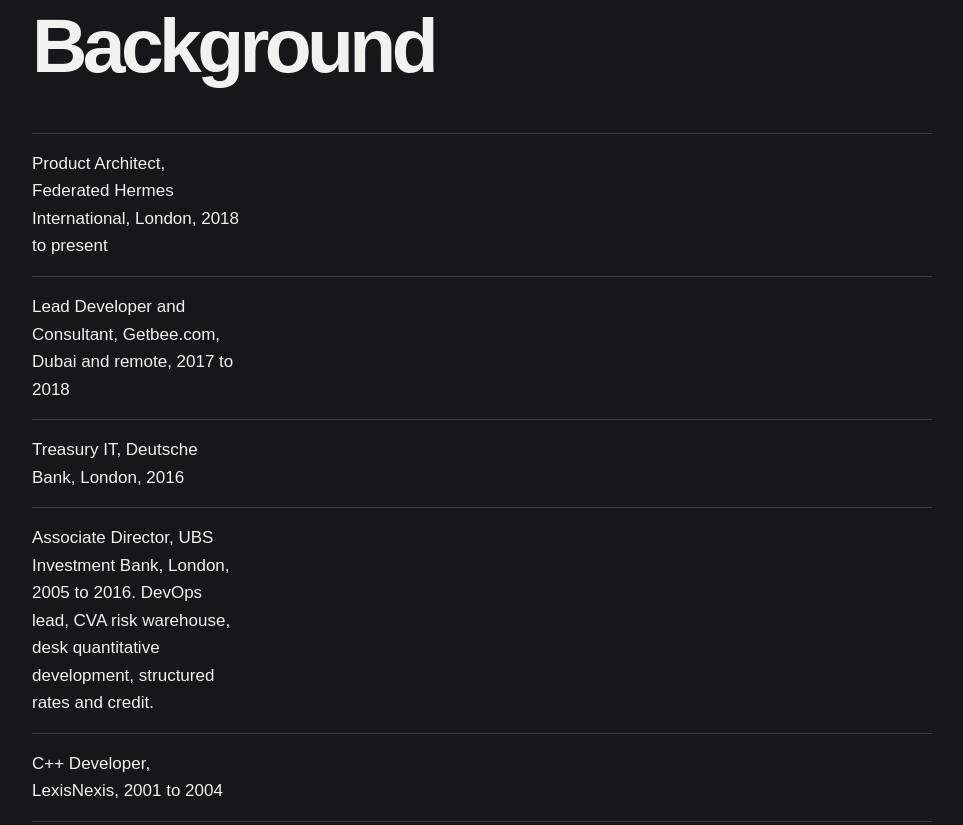
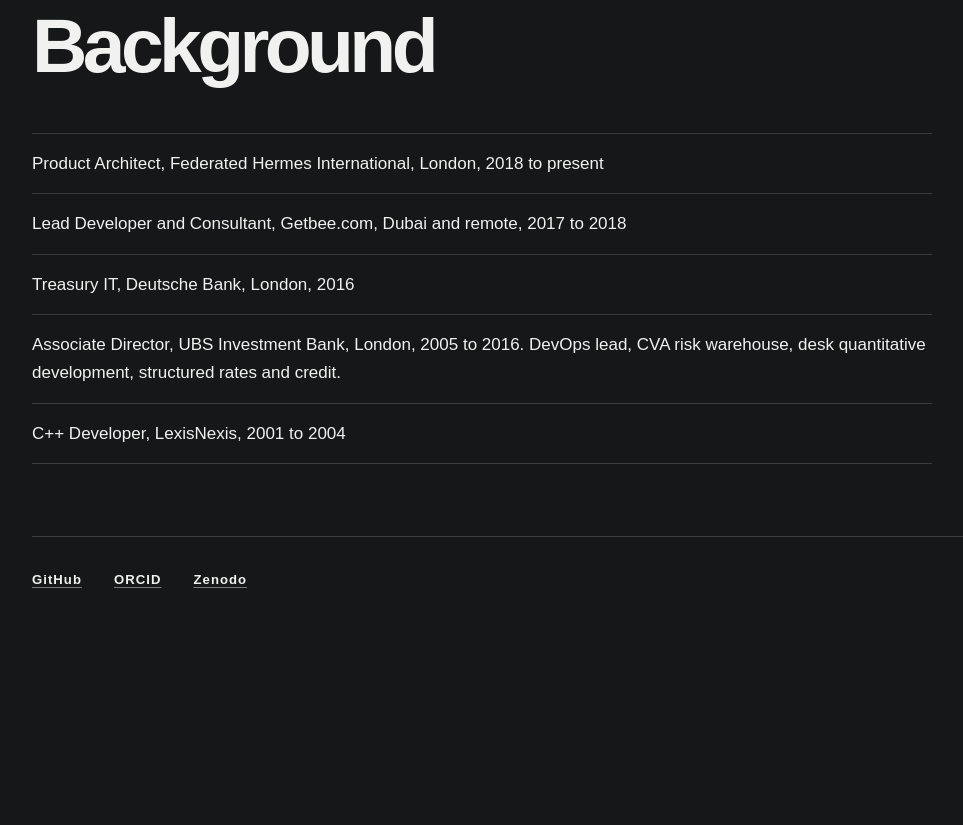
Before and after one commit to velvetmonkey/velvetmonkey.github.io, a plain HTML site: page index.html in a window 1280 px wide. Shown: the part 2980-3805 px from the top of the page, without its empty margins (126-1089 px from the left). After the commit the page ends 3650 px from the top, so only its background shows below. Drawn offline with Linux system fonts and the light colour scheme.

Commit message:
Fix background list layout

```diff
--- a/index.html
+++ b/index.html
@@ -27,6 +27,9 @@
   ul.repos li:last-child{border-bottom:1px solid var(--line)}
   ul.repos li>a{font-weight:700}
   ul.repos .desc,.note{color:var(--soft)}
+  ul.background-list{max-width:900px;margin:1rem 0 0;padding:0;list-style:none}
+  ul.background-list li{display:block;padding:1rem 0;border-top:1px solid var(--line)}
+  ul.background-list li:last-child{border-bottom:1px solid var(--line)}
   .note{font-size:.88rem}
   #technical-note .note{max-width:850px;font-size:1rem}
   footer{display:flex;gap:2rem;padding-top:2rem;border-top:1px solid var(--line);font-size:.82rem;font-weight:700;letter-spacing:.08em}
@@ -131,7 +134,7 @@
 
   <section id="background">
     <h2>Background</h2>
-    <ul class="repos">
+    <ul class="background-list">
       <li>Product Architect, Federated Hermes International, London, 2018 to present</li>
       <li>Lead Developer and Consultant, Getbee.com, Dubai and remote, 2017 to 2018</li>
       <li>Treasury IT, Deutsche Bank, London, 2016</li>
```
